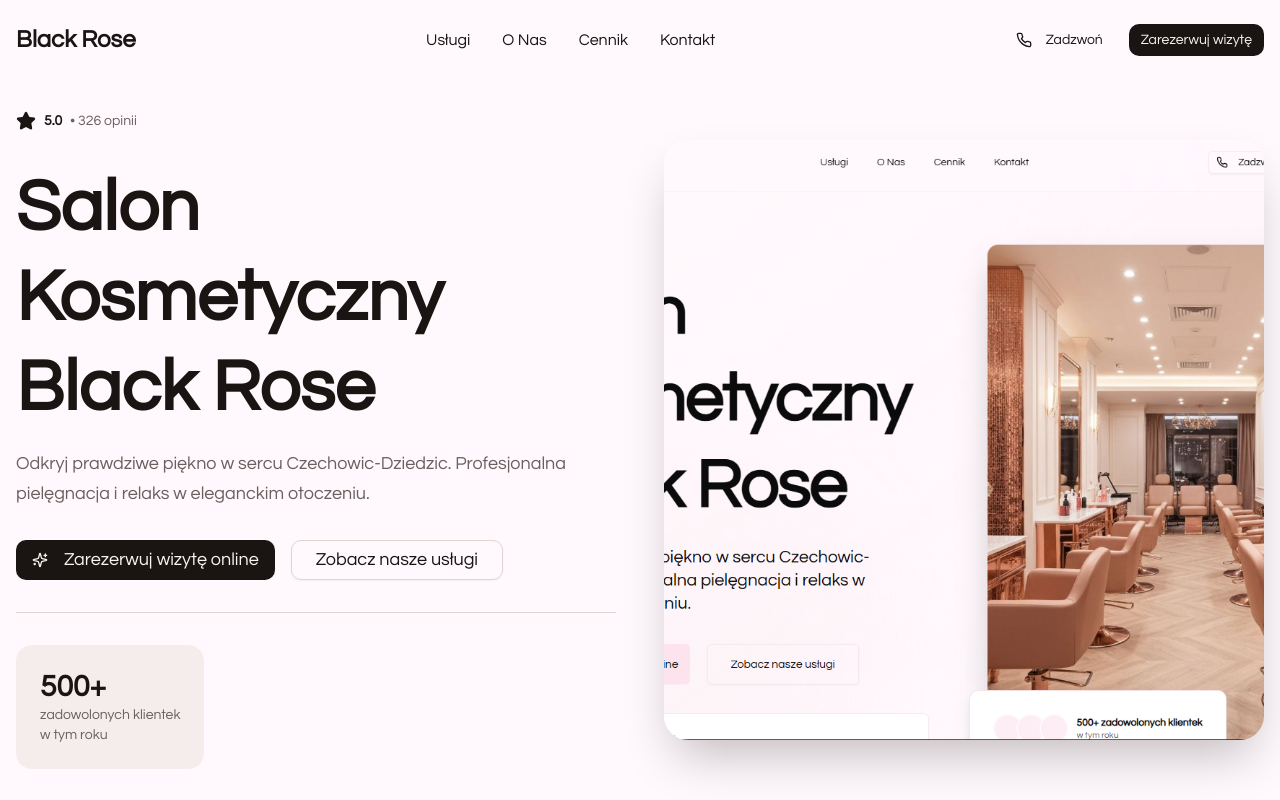
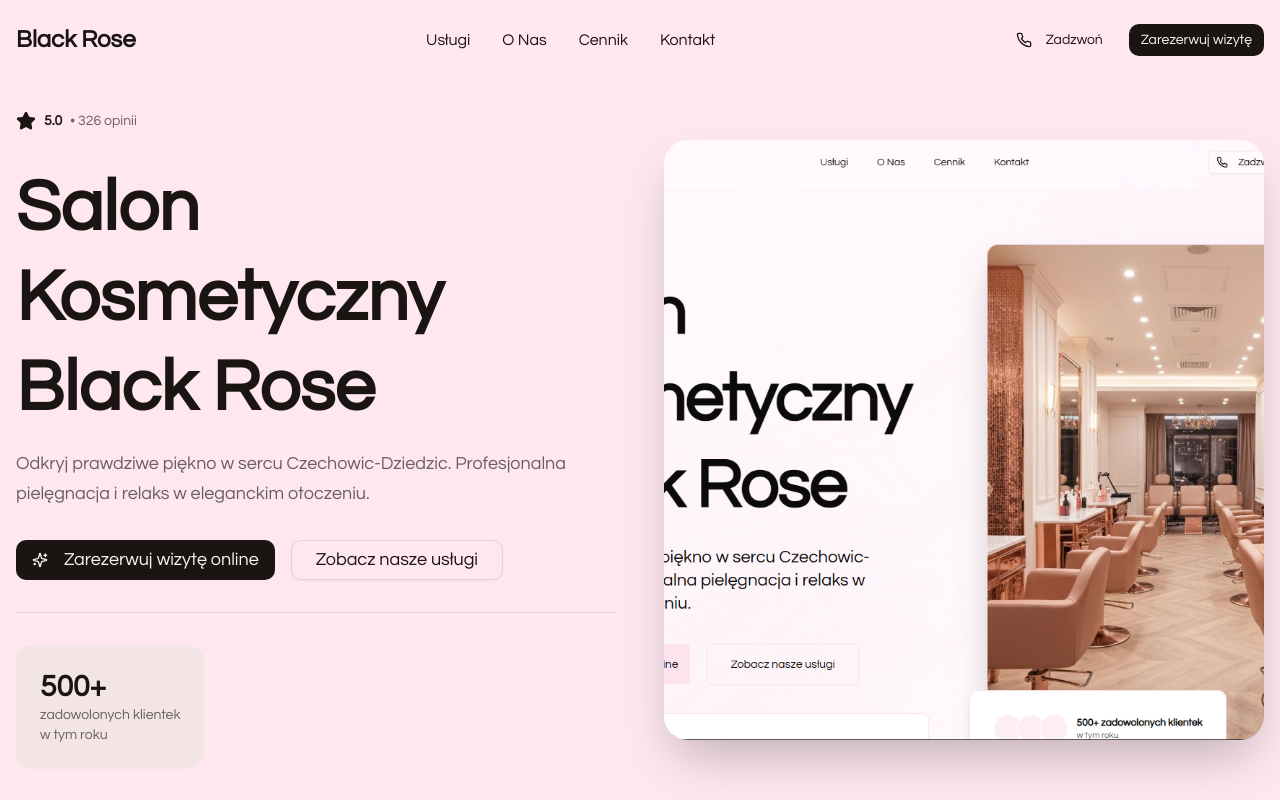
Before and after one commit to technikyvl/blackrose-clone-backup, a Next.js app in the folder black-rose-clone/: page / in a window 1280 px wide. Shown: the top 800 px of the page. Built offline with nearby package versions, Linux system fonts and the light colour scheme.

Commit message:
Update globals.css

```diff
--- a/black-rose-clone/app/globals.css
+++ b/black-rose-clone/app/globals.css
@@ -3,9 +3,9 @@
 
 @custom-variant dark (&:is(.dark *));
 
-/* Updated color scheme to match screenshot - warm beige/cream background with dark text and rose gold accents */
+/* Updated color scheme - light pink background with dark text, black buttons, and luxurious gold accents */
 :root {
-  --background: #fff8fc;
+  --background: #fee7ef;
   --foreground: oklch(0.2 0.01 40);
   --card: oklch(0.98 0.005 60);
   --card-foreground: oklch(0.2 0.01 40);
@@ -30,7 +30,7 @@
   --chart-4: oklch(0.75 0.05 45);
   --chart-5: oklch(0.68 0.07 38);
   --radius: 0.75rem;
-  --sidebar: #fff8fc;
+  --sidebar: #fee7ef;
   --sidebar-foreground: oklch(0.2 0.01 40);
   --sidebar-primary: oklch(0.2 0.01 40);
   --sidebar-primary-foreground: oklch(0.97 0.01 60);
@@ -38,6 +38,10 @@
   --sidebar-accent-foreground: oklch(0.2 0.01 40);
   --sidebar-border: oklch(0.88 0.01 60);
   --sidebar-ring: oklch(0.5 0.01 40);
+  /* Gold accents for luxury feel */
+  --gold: #D4AF37;
+  --gold-light: #F4E4BC;
+  --gold-dark: #B8860B;
 }
 
 .dark {
@@ -114,6 +118,9 @@
   --color-sidebar-accent-foreground: var(--sidebar-accent-foreground);
   --color-sidebar-border: var(--sidebar-border);
   --color-sidebar-ring: var(--sidebar-ring);
+  --color-gold: var(--gold);
+  --color-gold-light: var(--gold-light);
+  --color-gold-dark: var(--gold-dark);
 }
 
 @layer base {
```
